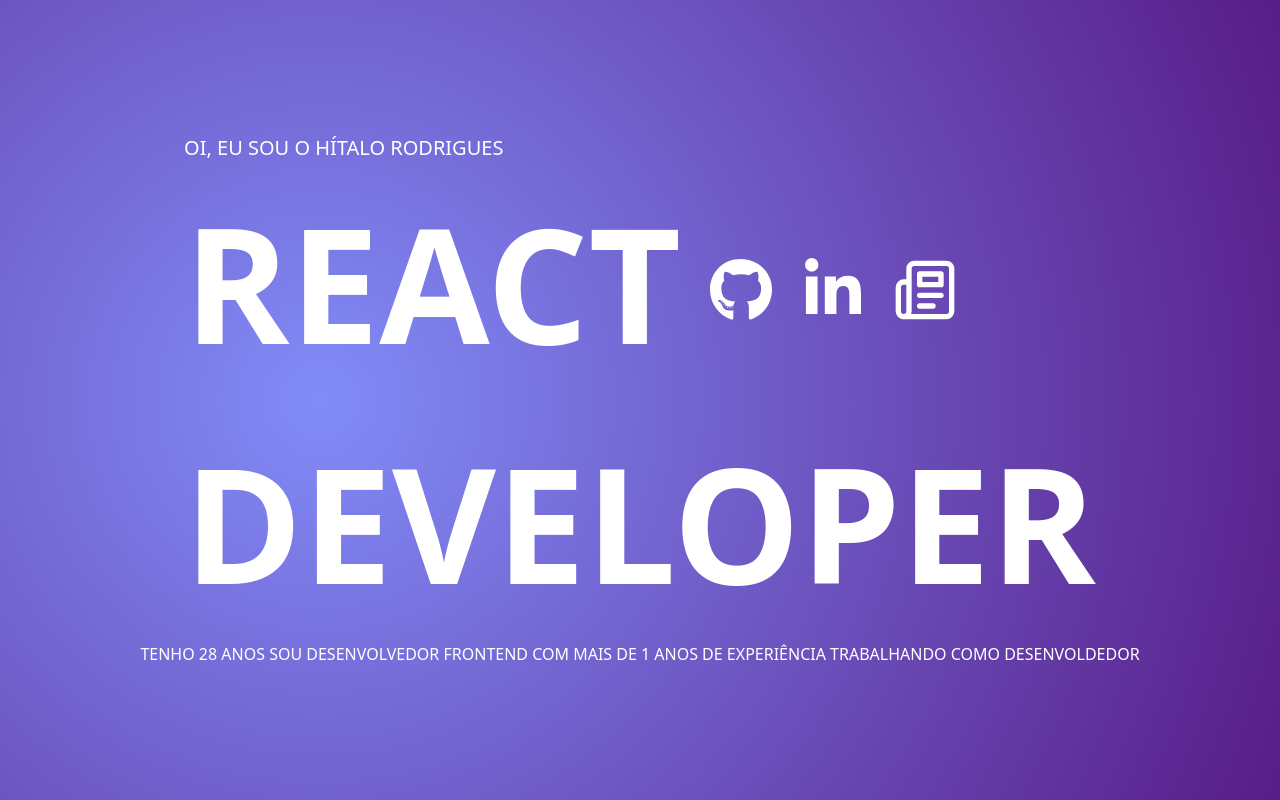
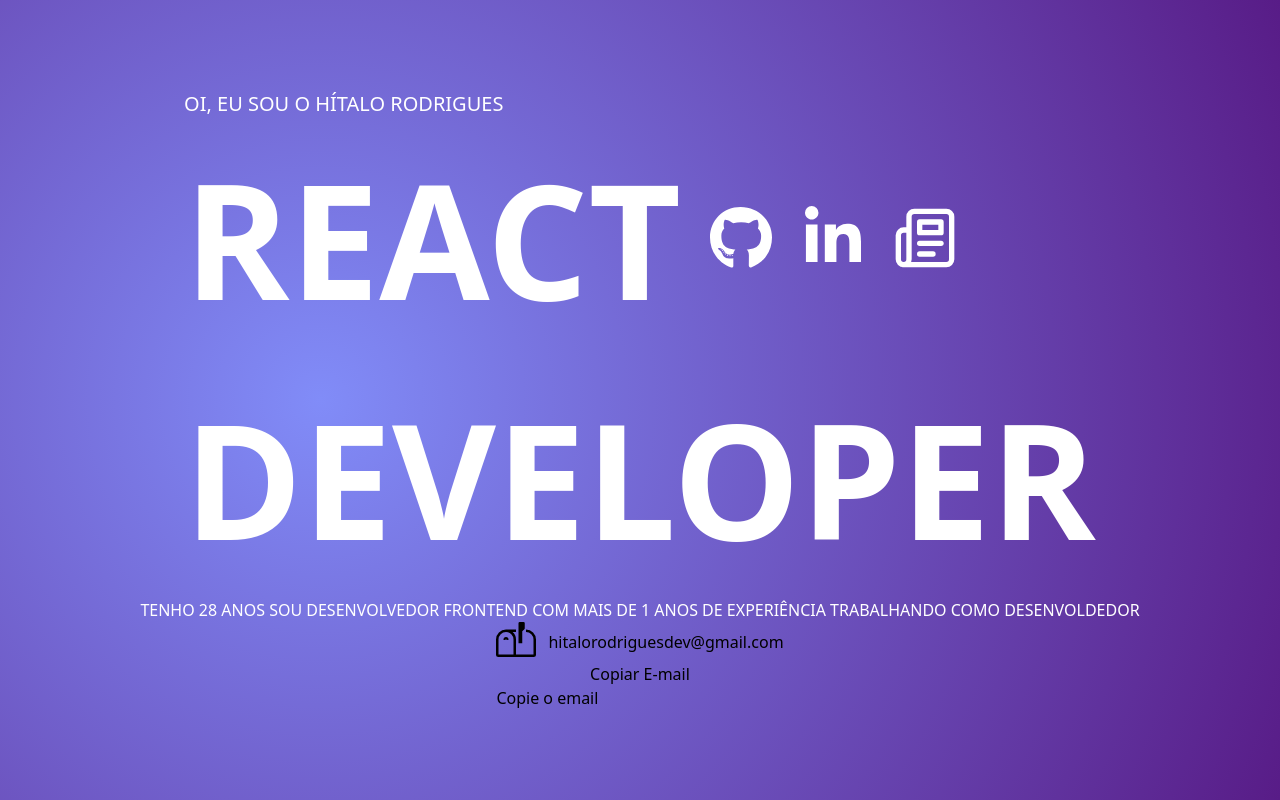
Before and after one commit to Hzimr/Hzimr.github.io, a Next.js app: page / in a window 1280 px wide. Built offline with nearby package versions, Linux system fonts and the light colour scheme.

Commit message:
feat: created ContactMe

```diff
--- a/src/app/page.tsx
+++ b/src/app/page.tsx
@@ -1,6 +1,54 @@
+'use client'
 import { DefaultLayout } from '@/components/theme/defaultPageLayout'
+import { useRef, useState } from 'react'
+import { BsMailboxFlag } from 'react-icons/bs'
 import { FaGithub, FaLinkedinIn } from 'react-icons/fa6'
 import { LuNewspaper } from 'react-icons/lu'
+
+const ContactMe = () => {
+  const [emailCopied, setEmailCopied] = useState(false)
+  const emailRef = useRef<HTMLSpanElement>(null)
+
+  const handleEmailCopy = () => {
+    if (emailRef.current) {
+      const email = emailRef.current.textContent
+      if (email) {
+        navigator.clipboard
+          .writeText(email)
+          .then(() => {
+            setEmailCopied(true)
+            emailRef.current.classList.add('copied')
+
+            setTimeout(() => {
+              setEmailCopied(false)
+              emailRef.current.classList.remove('copied')
+            }, 2000)
+          })
+          .catch((err) => {
+            console.error('Failed to copy: ', err)
+          })
+      }
+    }
+  }
+
+  return (
+    <section>
+      <div className="flex flex-row items-center justify-center gap-3">
+        <div>
+          <BsMailboxFlag size={40} />
+        </div>
+        <span ref={emailRef}>hitalorodriguesdev@gmail.com</span>
+      </div>
+      <div className="flex flex-col">
+        <button onClick={handleEmailCopy}>Copiar E-mail</button>
+        {emailCopied && (
+          <span className="copy-notification">Email copiado!</span>
+        )}
+        {!emailCopied && <span>Copie o email</span>}
+      </div>
+    </section>
+  )
+}
 
 export default function Home() {
   return (
@@ -14,36 +62,42 @@ export default function Home() {
               </p>
 
               <div>
-                <section className="flex flex-row items-center gap-7">
+                <nav className="relative flex flex-row items-center gap-7">
                   <h1 className="text-[10rem] font-bold text-white">REACT</h1>{' '}
+                  <div className="group">
+                    <a
+                      href="https://github.com/Hzimr"
+                      target="_blank"
+                      rel="noreferrer"
+                      className="relative pt-4 text-white group-hover:bottom-2 group-hover:text-amber-200"
+                      title="Github"
+                    >
+                      <FaGithub size={64} />
+                    </a>
+                  </div>
+                  <div className="group">
+                    <a
+                      href="https://www.linkedin.com/in/hitalorodrigues/"
+                      target="_blank"
+                      rel="noreferrer"
+                      className="relative pt-4 text-white group-hover:bottom-2 group-hover:text-amber-200"
+                      title="LinkedIn"
+                    >
+                      <FaLinkedinIn size={64} />
+                    </a>
+                  </div>
+                  <div className="group">
                     <a
                       href="/pdf.pdf"
                       target="_blank"
                       rel="noreferrer"
-                    className="pt-4 text-white"
-                    title="Github"
-                  >
-                    <FaGithub size={64} />
-                  </a>
-                  <a
-                    href="/pdf.pdf"
-                    target="_blank"
-                    rel="noreferrer"
-                    className="pt-4 text-white"
-                    title="LinkedIn"
-                  >
-                    <FaLinkedinIn size={64} />
-                  </a>
-                  <a
-                    href="/pdf.pdf"
-                    target="_blank"
-                    rel="noreferrer"
-                    className="pt-4 text-white"
+                      className="relative pt-4 text-white group-hover:bottom-2 group-hover:text-amber-200"
                       title="Currículo"
                     >
                       <LuNewspaper size={64} />
                     </a>
-                </section>
+                  </div>
+                </nav>
               </div>
               <h1 className="text-[10rem] font-bold text-white">DEVELOPER</h1>
             </div>
@@ -51,6 +105,7 @@ export default function Home() {
               TENHO 28 ANOS SOU DESENVOLVEDOR FRONTEND COM MAIS DE 1 ANOS DE
               EXPERIÊNCIA TRABALHANDO COMO DESENVOLDEDOR{' '}
             </p>
+            <ContactMe />
           </DefaultLayout>
         </div>
         {/* <div className="flex w-screen bg-gradient-to-r from-[#161129] to-[#060F23]">
```
Lines whose indentation alone changed are shown as unchanged.
